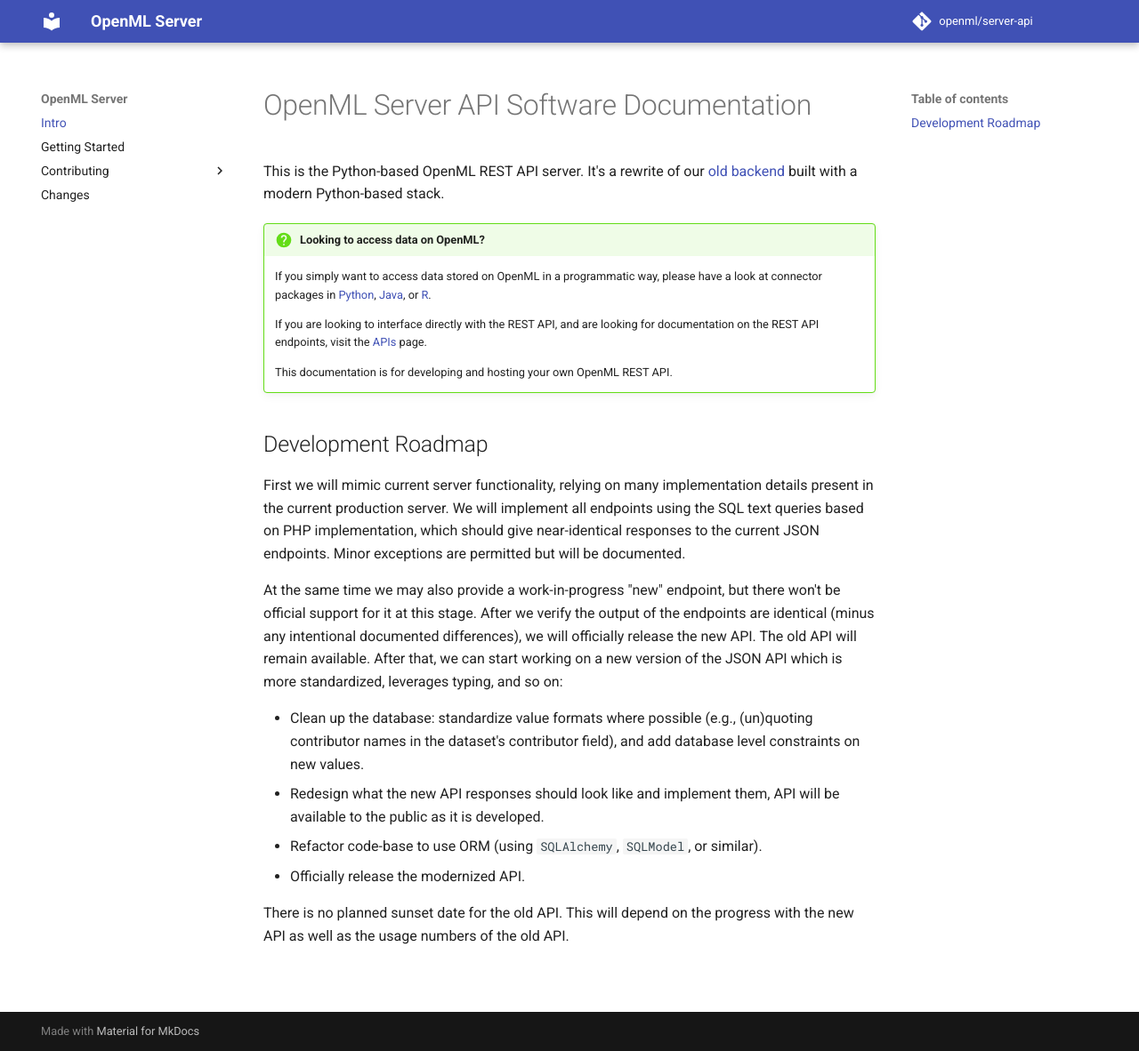
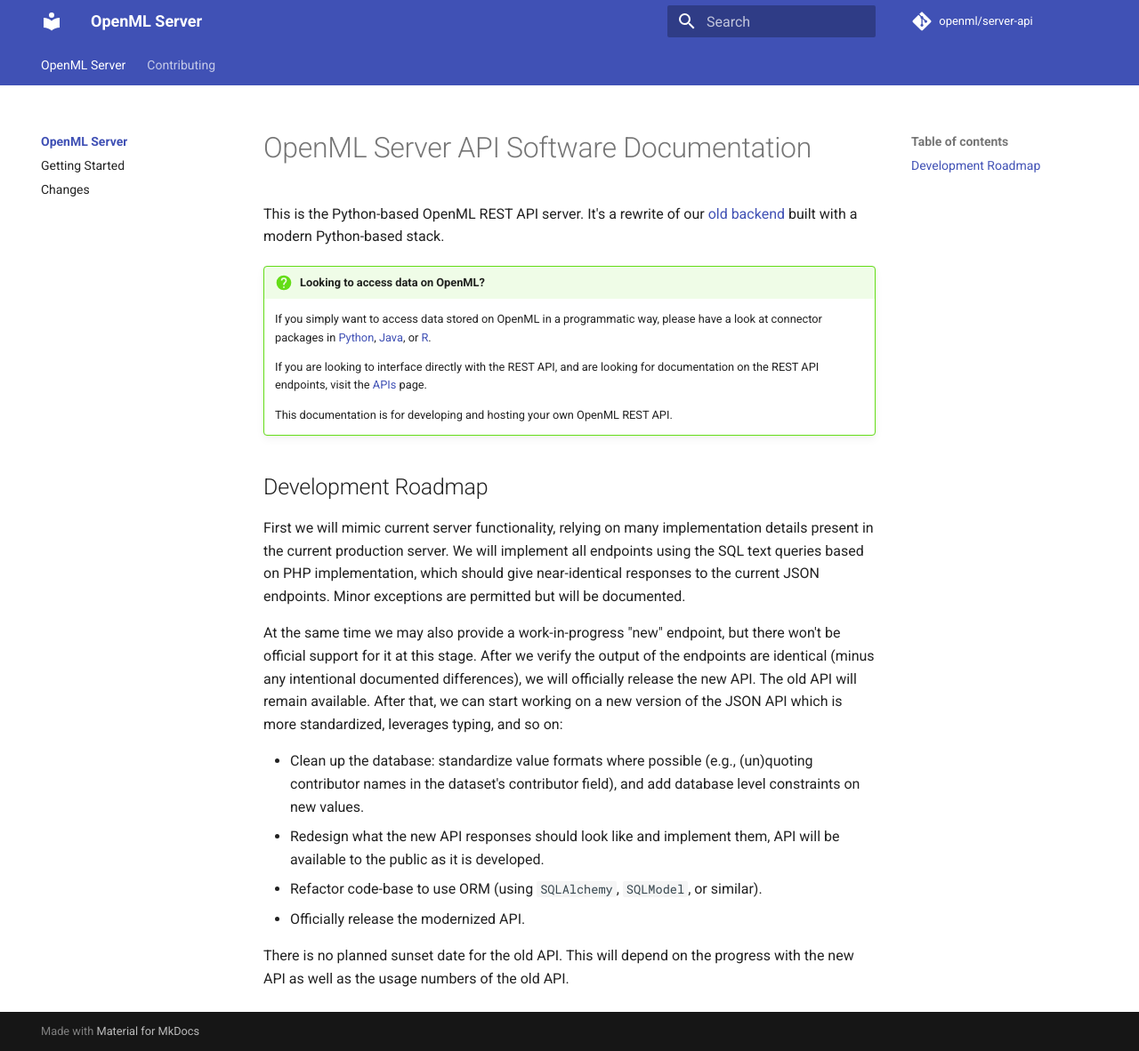
Before and after one commit to openml/server-api, an MkDocs documentation site: the page built from docs/index.md, in a window 1280 px wide and 1182 px high. Shown: the whole window at 89% size. Built offline with MkDocs 1.6.1 and Material for MkDocs 9.7.7, drawn with Linux system fonts in a browser that asks for light colours; comment, search, counter and statistics services are not loaded.

Commit message:
[DOC] Add Tabs, group intro pages under landing page (#242)
Fixes #208

```diff
--- a/mkdocs.yml
+++ b/mkdocs.yml
@@ -8,20 +8,23 @@ repo_url: https://github.com/openml/server-api
 
 theme:
   name: material
-
   features:
     - content.code.copy
+    - navigation.indexes
+    - navigation.sections
+    - navigation.tabs
 
 nav:
-  - Intro: index.md
-  - Getting Started: installation.md
+  - OpenML Server:
+      - index.md
+      - Getting Started: installation.md
+      - Changes: migration.md
   - Contributing:
       - contributing/index.md
       - Development: contributing/contributing.md
       - Tests: contributing/tests.md
       - Documentation: contributing/documentation.md
       - Project Overview: contributing/project_overview.md
-  - Changes: migration.md
 
 markdown_extensions:
   - attr_list
@@ -34,4 +37,5 @@ markdown_extensions:
   - tables
 
 plugins:
+  - search
   - section-index
```
